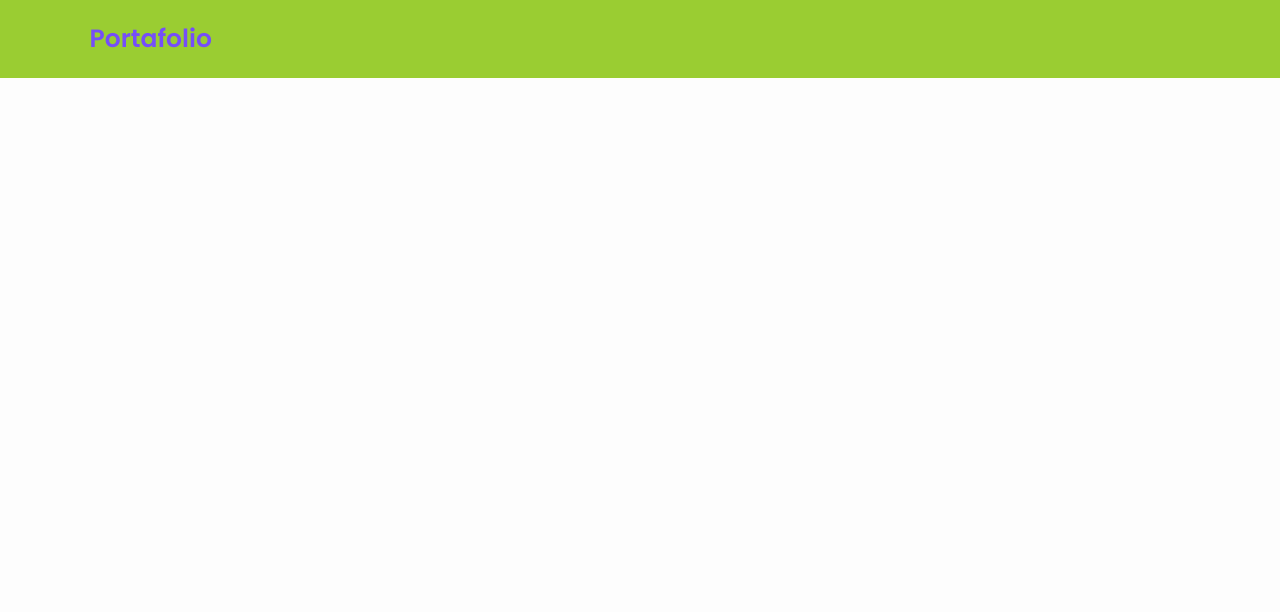
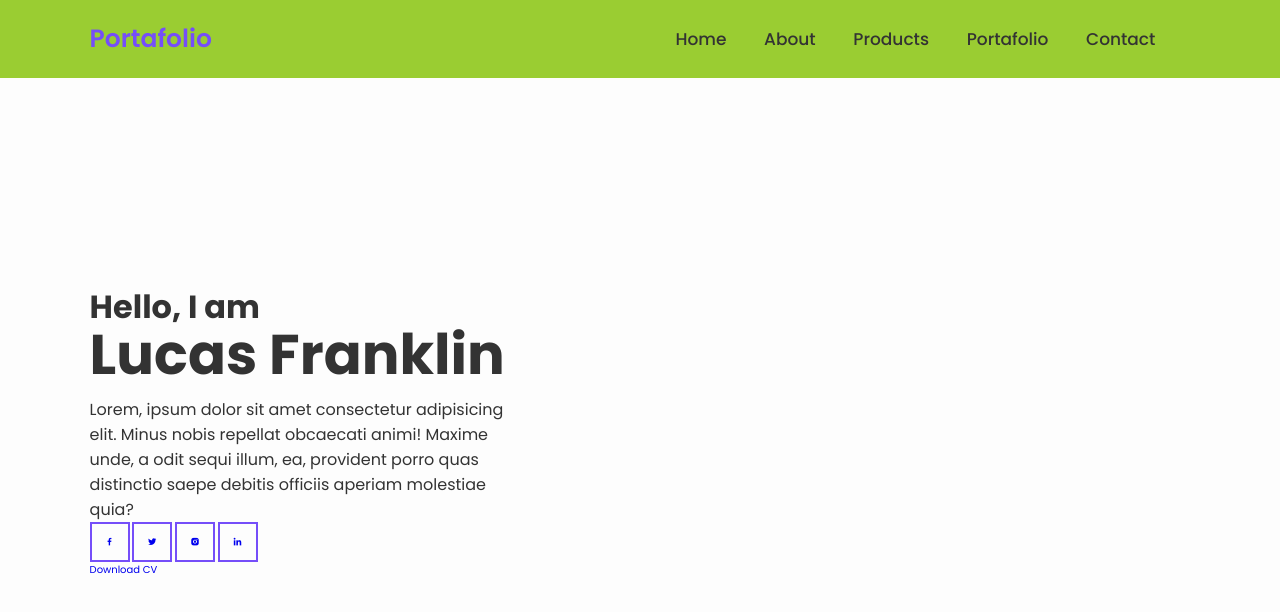
Before and after one commit to championstr23/ResponsivePortafolio-DarkLight, a plain HTML site: page index.html in a window 1280 px wide. Drawn offline with nearby package versions, Linux system fonts and the light colour scheme.

Commit message:
Update index.html

```diff
--- a/index.html
+++ b/index.html
@@ -23,13 +23,31 @@
     <header class="header">
         <a href="#" class="logo">Portafolio</a>
         <nav class="navbar">
-            <a href="#"></a>
+            <a href="#" class="active">Home</a>
+            <a href="#">About</a>
+            <a href="#">Products</a>
+            <a href="#">Portafolio</a>
+            <a href="#">Contact</a>
         </nav>
 
     </header>
 
     <!-- home section design -->
+    <section class="home" id="home">
+        <div class="home-content">
+            <h3>Hello, I am</h3>
+            <h1>Lucas Franklin</h1>
+            <p>Lorem, ipsum dolor sit amet consectetur adipisicing elit. Minus nobis repellat obcaecati animi! Maxime unde, a odit sequi illum, ea, provident porro quas distinctio saepe debitis officiis aperiam molestiae quia?</p>
 
+            <div class="social-media">
+                <a href="#"><i class='bx bxl-facebook' ></i></a>
+                <a href="#"><i class='bx bxl-twitter' ></i></a>
+                <a href="#"><i class='bx bxl-instagram-alt' ></i></a>
+                <a href="#"><i class='bx bxl-linkedin' ></i></a>
+            </div>
+            <a href="#" class="btn">Download CV</a>
+        </div>
+    </section>
     <!-- about section design -->
 
     <!-- services section design -->
```
